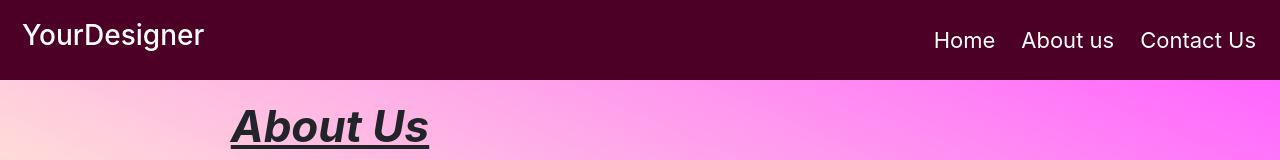
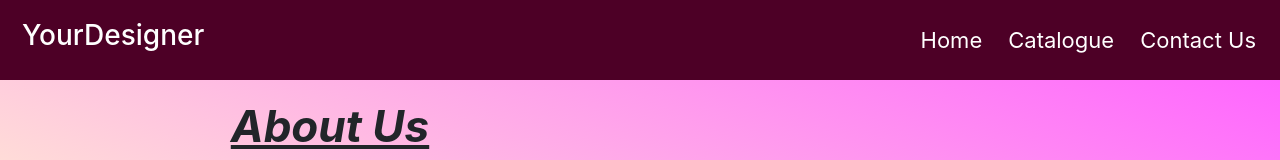
Before and after one commit to mahakagarwal248/easycodeserver, a React (Create React App) app: page / in a window 1280 px wide. Shown: the top 160 px of the page. Built offline with nearby package versions, Linux system fonts and the light colour scheme; grey boxes are pictures that could not be loaded; a web font is replaced by a local one.

Commit message:
updation

```diff
--- a/src/components/MainContent.js
+++ b/src/components/MainContent.js
@@ -62,13 +62,13 @@ function MainContent() {
         </div>
       </section>
       <h1 className="h1">Choose your design from our catalogue!</h1>
-      <section className="s2">
+      <section className="s2" id="catalogue">
         {Data.map((data, index) => {
           return <Cards key={index} data={data} />;
         })}
       </section>
       <section className="s3">
-        <div className="contact">
+        <div className="contact" id="contact">
           <h3>Get In Touch With Us!</h3>
           <form>
             <div className="form">
--- a/src/components/Navbar.js
+++ b/src/components/Navbar.js
@@ -10,8 +10,8 @@ function Navbar() {
                 </div>
                 <div className="contents">
                     <a href="#">Home</a>
-                    <a href="#">About us</a>
-                    <a href="#">Contact Us</a>
+                    <a href="#catalogue">Catalogue</a>
+                    <a href="#contact">Contact Us</a>
                 </div>
             </div>
         </div>
```
